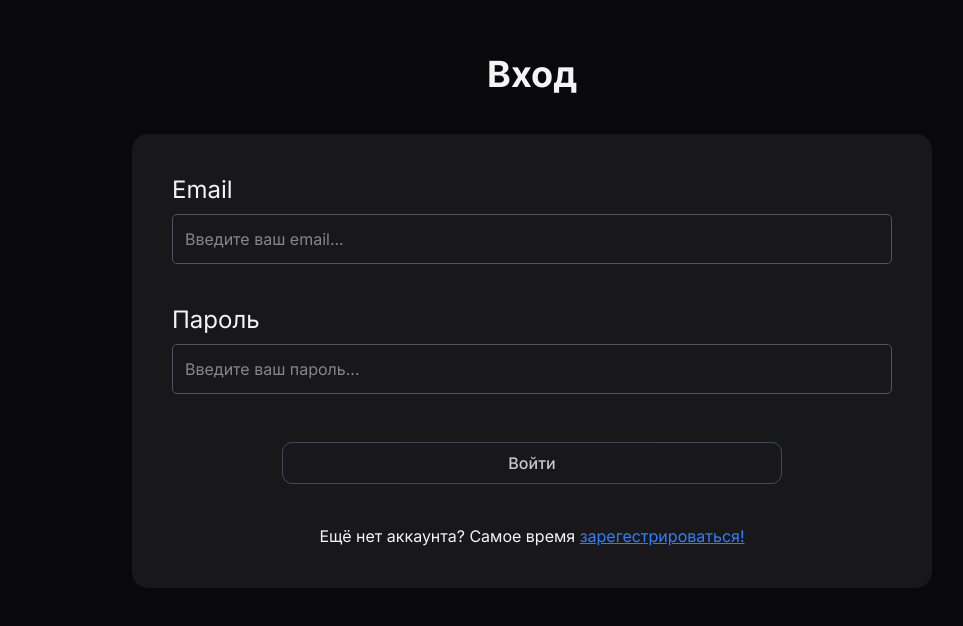
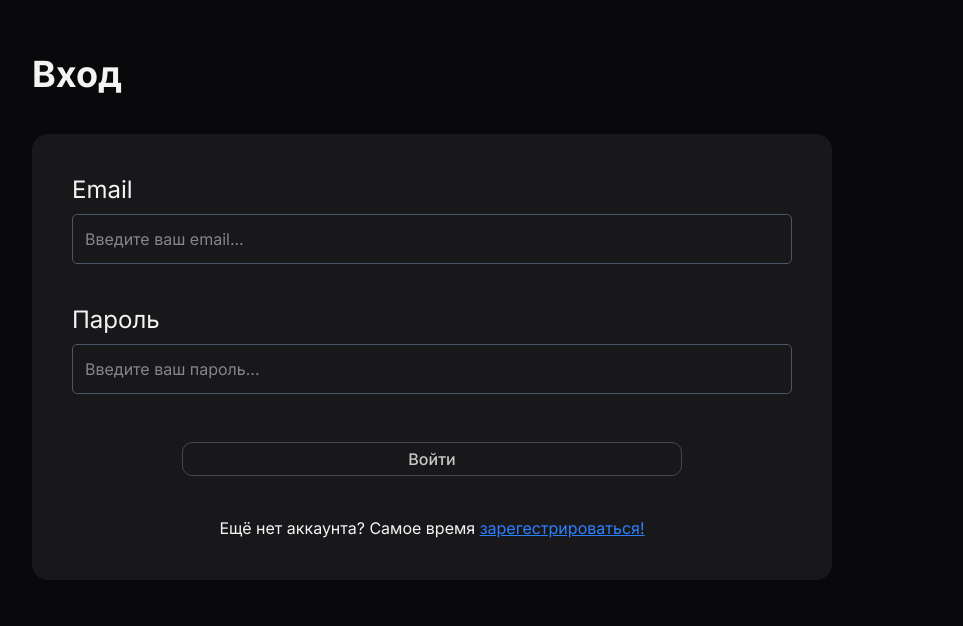
Before and after one commit to kapssulka/Blog, a React (Vite) app: page /login in a window 1280 px wide. Shown: the part 146-772 px from the top of the page, without its empty margins (108-1071 px from the left). Built offline with nearby package versions, Linux system fonts and the light colour scheme; no server answers.

Commit message:
Resolve the issue with slider adaptability

```diff
--- a/src/app/App.jsx
+++ b/src/app/App.jsx
@@ -39,7 +39,8 @@ export default function App() {
   }, [hasVisited, name, dispatch]);
 
   return (
-    <div className="flex flex-col min-h-screen  bg-zinc-950 text-zinc-100">
+    // <div className="flex flex-col min-h-screen  bg-zinc-950 text-zinc-100">
+    <div className=" min-h-screen  bg-zinc-950 text-zinc-100">
       <Toaster
         richColors
         position="top-center"
@@ -62,10 +63,11 @@ export default function App() {
         >
           <Route index element={<Home />} />
 
-          <Route path={ROUTES.MESSAGE.INDEX} element={<Message />}>
+          {/* <Route path={ROUTES.MESSAGE.INDEX} element={<Message />}>
             <Route index element={<ChatAllUsers />} />
             <Route path=":id" element={<ChatSingleUser />} />
-          </Route>
+          </Route> */}
+
           <Route path={ROUTES.PROFILE} element={<Profile />} />
           <Route
             path={"/profile"}
--- a/src/components/ButtonOrange.jsx
+++ b/src/components/ButtonOrange.jsx
@@ -10,6 +10,10 @@ export default function ButtonOrange({
   typeButton = "",
   ...props
 }) {
+  const baseStyleActive =
+    "flex text-center items-center justify-center cursor-pointer font-medium opacity-80 px-2 py-1 border rounded-[10px] border-amber-400 hover:border-amber-400 transition-border duration-300";
+  const baseStyle =
+    "flex text-center items-center justify-center cursor-pointer font-medium opacity-80 px-2 py-1 border rounded-[10px] border-gray-600 hover:border-amber-400 transition-border duration-300";
   return (
     <>
       {!isLink && !isButton && (
@@ -18,27 +22,14 @@ export default function ButtonOrange({
           {...props}
           to={to}
           className={({ isActive }) =>
-            cn(
-              isActive
-                ? "flex items-center justify-center cursor-pointer font-medium opacity-80 px-2 py-1 border rounded-[10px] border-amber-400 hover:border-amber-400 transition-border duration-300"
-                : "flex items-center justify-center cursor-pointer font-medium opacity-80 px-2 py-1 border rounded-[10px] border-gray-600 hover:border-amber-400 transition-border duration-300",
-              className
-            )
+            cn(isActive ? baseStyleActive : baseStyle, className)
           }
         >
           {text}
         </NavLink>
       )}
-
       {isLink && (
-        <Link
-          {...props}
-          to={to}
-          className={cn(
-            "flex items-center justify-center cursor-pointer font-medium opacity-80 px-2 py-2 border rounded-[10px] border-gray-600 hover:border-amber-400 transition-border duration-300",
-            className
-          )}
-        >
+        <Link {...props} to={to} className={cn(baseStyle, className)}>
           {text}
         </Link>
       )}
@@ -47,10 +38,7 @@ export default function ButtonOrange({
         <button
           {...props}
           type={typeButton}
-          className={cn(
-            "flex items-center justify-center cursor-pointer font-medium opacity-80 px-2 py-2 border rounded-[10px] border-gray-600 hover:border-amber-400 transition-border duration-300",
-            className
-          )}
+          className={cn(baseStyle, className)}
         >
           {text}
         </button>
--- a/src/components/VerticalPosts.jsx
+++ b/src/components/VerticalPosts.jsx
@@ -3,7 +3,7 @@ import { formatDate } from "../utils/date";
 
 export default function VerticalPosts({ posts, refPosts }) {
   return (
-    <div className="flex flex-col gap-10 flex-1">
+    <div className="flex flex-col gap-10 ">
       {posts.map((post) => {
         const date = formatDate(post.created_at);
 
--- a/src/components/layout/MainWrapper.jsx
+++ b/src/components/layout/MainWrapper.jsx
@@ -1,12 +1,11 @@
 import cn from "classnames";
 
-export default function MainWrapper({ children, className }) {
+export default function MainWrapper({ children, className, isTwoColums }) {
   return (
     <main
-      className={cn(
-        "flex flex-1 mx-auto max-w-[1000px] w-full gap-x-10 pt-10",
-        className
-      )}
+      className={cn("mx-auto max-w-[1000px] pt-10", className, {
+        ["grid grid-cols-[minmax(0,730px)_250px] gap-x-[20px] "]: isTwoColums,
+      })}
     >
       {children}
     </main>
--- a/src/features/Aside/Aside.jsx
+++ b/src/features/Aside/Aside.jsx
@@ -15,7 +15,7 @@ export default function Aside() {
 
   return (
     <aside
-      className="sticky top-4 min-h-80 overflow-y-auto self-start  w-70
+      className="sticky top-4 min-h-80 overflow-y-auto self-start  w-[250px] flex-shrink-0
     bg-zinc-900 rounded-2xl p-5"
     >
       <ul className="flex flex-col gap-2">
--- a/src/features/Post/Post.jsx
+++ b/src/features/Post/Post.jsx
@@ -23,7 +23,7 @@ export default forwardRef(function Post(props, ref) {
   const isCurrentUser = user_uid === currenUserUid;
 
   return (
-    <div ref={ref} className="relative rounded-2xl p-5 bg-zinc-900 max-w-full">
+    <div ref={ref} className="relative rounded-2xl p-5 bg-zinc-900">
       <ProfilePreview
         className="mb-5"
         avtor={avtor}
@@ -34,9 +34,9 @@ export default forwardRef(function Post(props, ref) {
 
       {isCurrentUser && (
         <DropDownMenu
-          className="top-5 right-5"
           post_id={post_id}
           images={images}
+          className="top-5 right-5"
         />
       )}
 
--- a/src/features/Post/components/Content.jsx
+++ b/src/features/Post/components/Content.jsx
@@ -13,7 +13,7 @@ export default function Content({
   const prevRef = useRef(null);
   const nextRef = useRef(null);
   return (
-    <div className={`overflow-hidden ${className} max-w-[630px]`}>
+    <div className={className}>
       <Swiper
         modules={[Pagination, Navigation]}
         spaceBetween={10}
@@ -27,7 +27,7 @@ export default function Content({
           swiper.params.navigation.prevEl = prevRef.current;
           swiper.params.navigation.nextEl = nextRef.current;
         }}
-        className=" aspect-[4/3] max-w"
+        className=" aspect-[4/3]"
       >
         {images.map((image) => (
           <SwiperSlide key={image.id}>
--- a/src/pages/Layout.jsx
+++ b/src/pages/Layout.jsx
@@ -7,10 +7,8 @@ export default function Layout() {
   return (
     <>
       <Header />
-      <MainWrapper>
-        <section className="flex-1">
-          <Outlet />
-        </section>
+      <MainWrapper isTwoColums>
+        <Outlet />
         <Aside />
       </MainWrapper>
     </>
```
